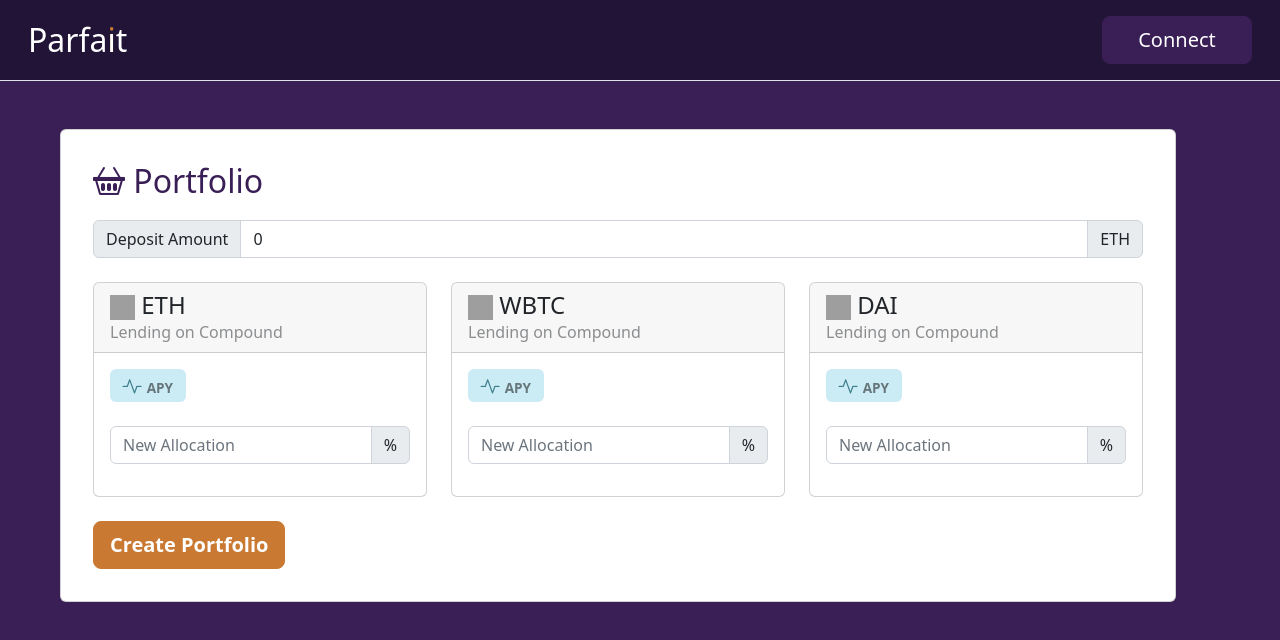
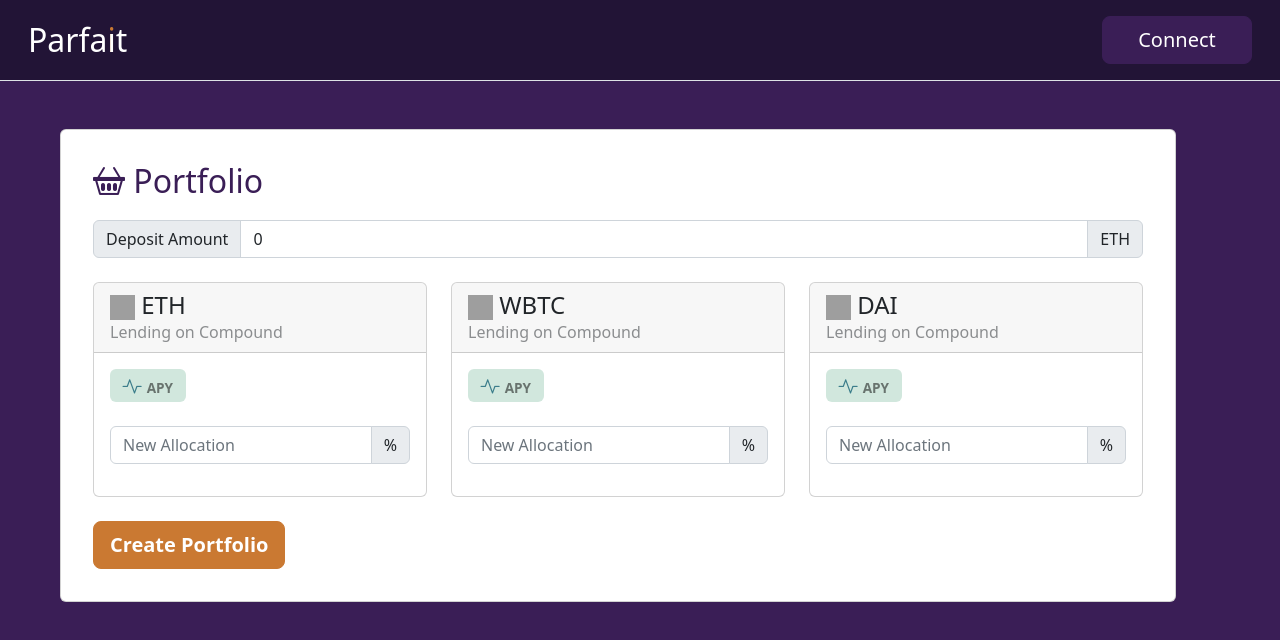
Before and after one commit to richwarner/parfait, a React (Create React App) app in the folder app/: page / in a window 1280 px wide. Shown: the top 640 px of the page. Built offline with nearby package versions, Linux system fonts and the light colour scheme; grey boxes are pictures that could not be loaded.

Commit message:
Validation fixes

```diff
--- a/app/src/App.css
+++ b/app/src/App.css
@@ -72,7 +72,7 @@
 }
 
 .bg-soft-success {
-  background-color: #ccecf5!important;
+  background-color: #d1e7dd!important;
 }
 
 .text-muted, .text-muted-focus:focus, .text-muted-hover:hover {
@@ -134,6 +134,7 @@
   color: #cccccc;
 }
 
+
 /* .bd-placeholder-img {
   font-size: 1.125rem;
   text-anchor: middle;
--- a/app/src/App.js
+++ b/app/src/App.js
@@ -161,7 +161,6 @@ function App() {
 
       // Set input state
       if(userProxyAddress) {
-
         const matches = document.querySelectorAll(".position-details");
         matches.forEach(match => match.classList.remove("d-none"));
         setXAllocation("");
@@ -251,6 +250,8 @@ function App() {
 
     } catch (err) {
       console.log(err);
+      // Update UI
+      populatePortfolio(proxyAddress);
     }
 
     // Remove loading spinner
@@ -323,6 +324,8 @@ function App() {
 
     } catch (err) {
       console.log(err);
+      // Update UI
+      populatePortfolio(proxyAddress);
     }
 
     // Remove loading spinner
```
